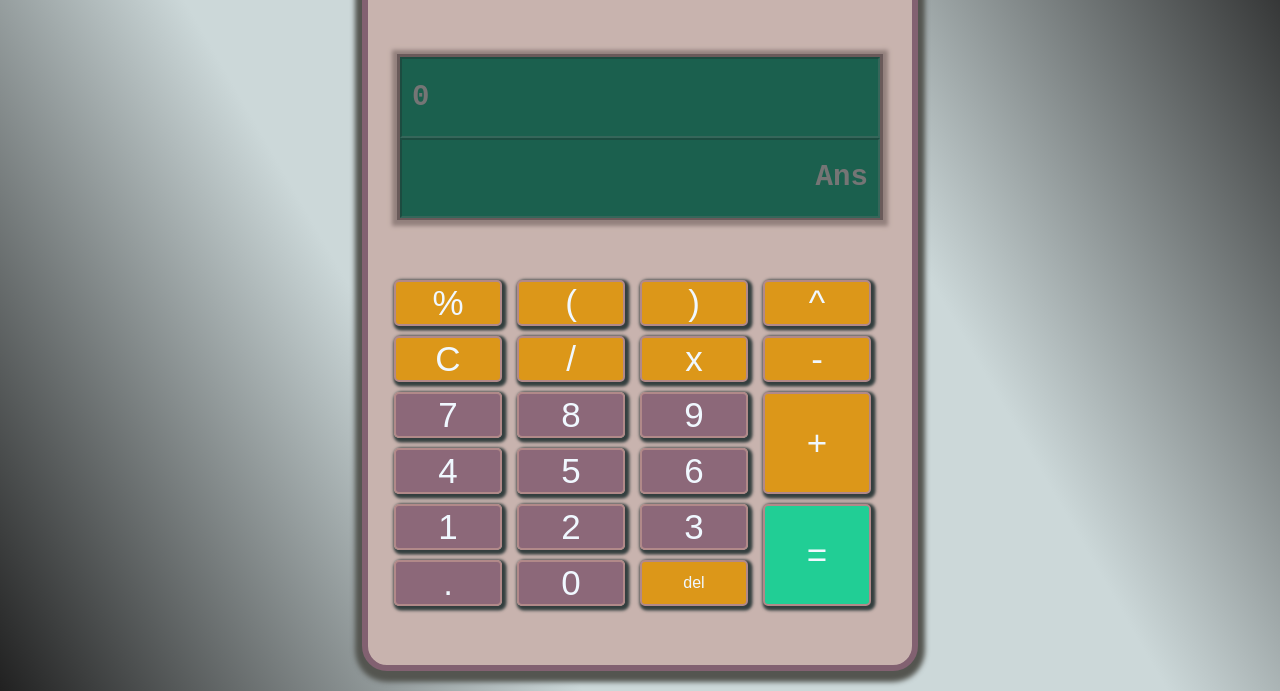
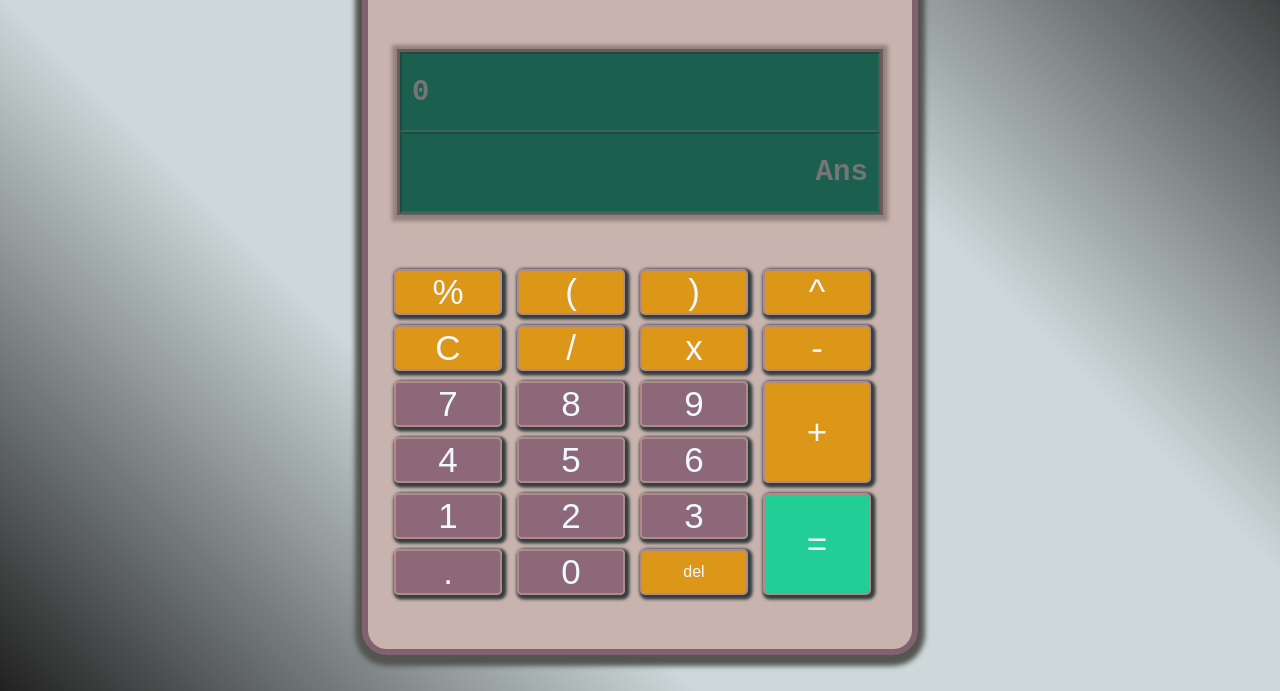
Before and after one commit to Swayam-25/Calculator, a plain HTML site: page index.html in a window 1280 px wide. Shown: the part 125-816 px from the top of the page. Drawn offline with Linux system fonts and the light colour scheme.

Commit message:
Update index.css

```diff
--- a/index.css
+++ b/index.css
@@ -1,5 +1,5 @@
 body {height: 100vh;
-  background:linear-gradient(60deg,#212121,#ccd8d9,#ccd8d9,#212121);
+  background:linear-gradient(45deg,#212121,#ccd8d9,#ccd8d9,#212121);
   background-size: contain;
   background-position: center;
   display: flex;
@@ -8,7 +8,7 @@ body {height: 100vh;
 .container {display: grid;
   grid-column: auto;
   justify-content: center;
-  height: 97vh;
+  height: 95vh;
   width: 68vb;
   background-color: #c8b3ae;
   border-radius: 25px;
@@ -64,10 +64,7 @@ input {
   grid-template-columns: auto auto auto auto;
   padding: 5px 10px;
   height:fit-content;
-  /* background-color: red; */
   width: 57vb;
-  border-radius: 1%;
-  transition: 300ms;
   gap: 10px 15px ;
 }
 button {
```
